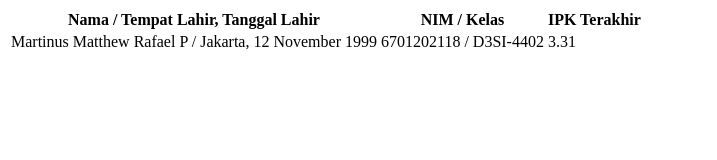
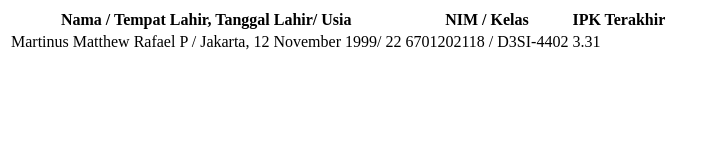
Before and after one commit to martinmatthewr/Assesment1-6701202118-PWB, a plain HTML site: page index.html in a window 1280 px wide. Shown: the whole page, without its empty margins (0-717 px from the left). Drawn offline with Linux system fonts and the light colour scheme.

Commit message:
v1.2.0-6701202118

```diff
--- a/index.html
+++ b/index.html
@@ -1,12 +1,12 @@
 <html>
     <table>
         <tr>
-            <th>Nama / Tempat Lahir, Tanggal Lahir</th>
+            <th>Nama / Tempat Lahir, Tanggal Lahir/ Usia</th>
             <th>NIM / Kelas</th>
             <th>IPK Terakhir</th>
         </tr>
         <tr>
-            <td> Martinus Matthew Rafael P / Jakarta, 12 November 1999</td>
+            <td> Martinus Matthew Rafael P / Jakarta, 12 November 1999/ 22</td>
             <td>6701202118 / D3SI-4402</td>
             <td>3.31</td>
         </tr>
```
